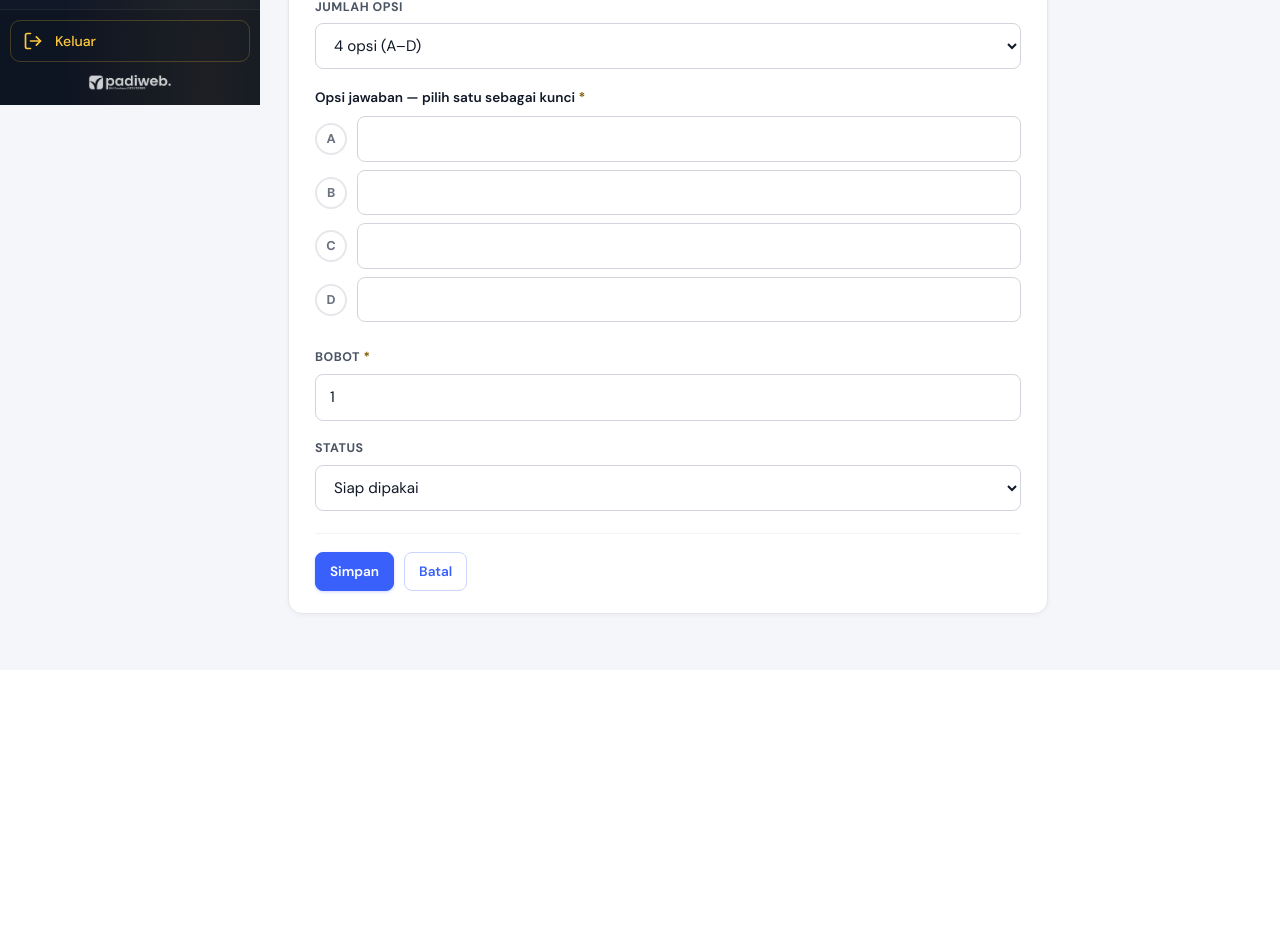
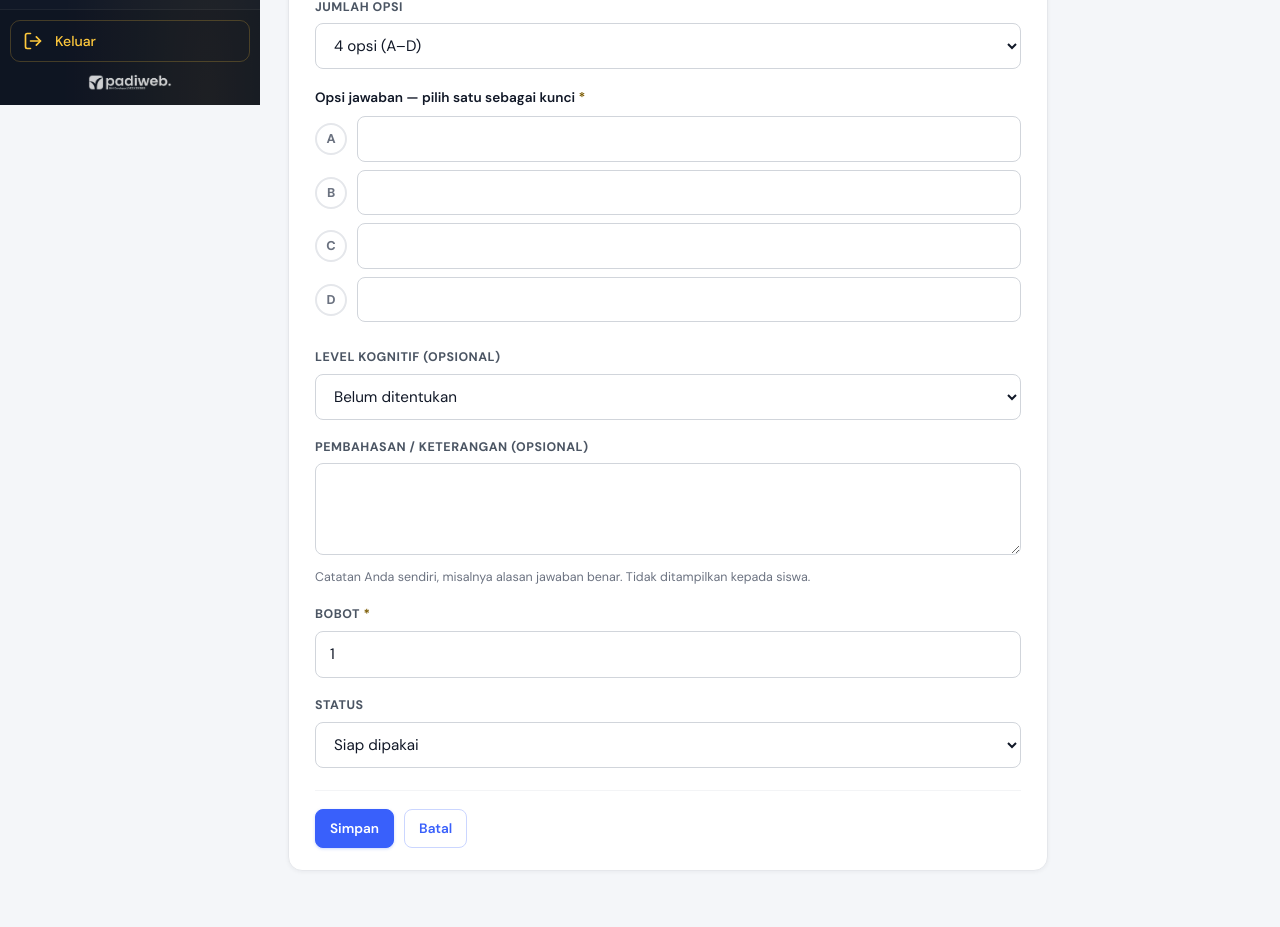
Before and after one commit to padiweb/ujiansmk, a Laravel app: page /staf/bank-soal/1/soal/tambah in a window 1280 px wide. Shown: the part 695-1622 px from the top of the page. Before the commit the page ends 1312 px from the top, so only its background shows below. Run offline with Laravel 12, Linux system fonts and the light colour scheme; a user stored in the database is signed in; tables that the repository leaves empty hold one stand-in row (values such as "Sample post").

Commit message:
Penyusun soal otomatis: pilih level kognitif L1-L3 (atau campuran), AI mengisi level dan pembahasan; level dan pembahasan dapat diedit/ditulis sendiri pada soal; kisi-kisi memakai level tersimpan; petunjuk bila fitur belum diaktifkan
Co-Authored-By: Claude Sonnet 5.5 <noreply@anthropic.com>

```diff
--- a/app/Http/Controllers/Staf/OtomatisSoalController.php
+++ b/app/Http/Controllers/Staf/OtomatisSoalController.php
@@ -44,7 +44,8 @@ class OtomatisSoalController extends Controller
             'kesulitan' => ['required', Rule::in(PermintaanSoal::KESULITAN)],
             'materi' => ['nullable', 'string', 'max:4000'],
             'soal_per_bacaan' => ['nullable', 'integer', 'between:0,10'],
-        ], [], ['soal_per_bacaan' => 'Soal per bacaan', 'topik' => 'Topik', 'jumlah' => 'Jumlah soal', 'tipe' => 'Jenis soal', 'jumlah_opsi' => 'Jumlah opsi',
+            'level' => ['nullable', Rule::in(PermintaanSoal::LEVEL)],
+        ], [], ['level' => 'Level kognitif', 'soal_per_bacaan' => 'Soal per bacaan', 'topik' => 'Topik', 'jumlah' => 'Jumlah soal', 'tipe' => 'Jenis soal', 'jumlah_opsi' => 'Jumlah opsi',
             'kesulitan' => 'Tingkat kesulitan', 'materi' => 'Materi acuan']);
 
         $permintaan = new PermintaanSoal(
@@ -57,6 +58,7 @@ class OtomatisSoalController extends Controller
             kesulitan: $data['kesulitan'],
             materi: $data['materi'] ?? null,
             soalPerBacaan: (int) ($data['soal_per_bacaan'] ?? 0),
+            level: $data['level'] ?? 'campuran',
         );
 
         try {
--- a/app/Http/Controllers/Staf/SoalController.php
+++ b/app/Http/Controllers/Staf/SoalController.php
@@ -36,6 +36,8 @@ class SoalController extends Controller
         DB::transaction(function () use ($request, $bank, $data) {
             $soal = $bank->soal()->create([
                 'bacaan_id' => $data['bacaan_id'] ?? null,
+                'level' => $data['level'] ?? null,
+                'pembahasan' => $data['pembahasan'] ?? null,
                 'tipe' => $data['tipe'],
                 'pertanyaan' => $data['pertanyaan'],
                 'bobot' => $data['bobot'],
@@ -77,6 +79,8 @@ class SoalController extends Controller
 
             $soal->update([
                 'bacaan_id' => $data['bacaan_id'] ?? null,
+                'level' => $data['level'] ?? null,
+                'pembahasan' => $data['pembahasan'] ?? null,
                 'pertanyaan' => $data['pertanyaan'],
                 'bobot' => $data['bobot'],
                 'rubrik_esai' => $soal->tipe === Soal::ESAI ? ($data['rubrik_esai'] ?? null) : null,
@@ -139,6 +143,8 @@ class SoalController extends Controller
         $aturan = [
             'tipe' => ['required', Rule::in([Soal::PG, Soal::ESAI])],
             'bacaan_id' => ['nullable', 'integer', Rule::exists('bacaan_soal', 'id')->where('bank_soal_id', $bank->id)],
+            'level' => ['nullable', Rule::in(array_keys(Soal::LEVEL))],
+            'pembahasan' => ['nullable', 'string', 'max:3000'],
             'pertanyaan' => ['required', 'string', 'max:5000'],
             'bobot' => ['required', 'numeric', 'between:0.01,100'],
             'status' => ['required', Rule::in(['draf', 'siap'])],
@@ -156,7 +162,7 @@ class SoalController extends Controller
         }
 
         $nama = [
-            'bacaan_id' => 'Bacaan', 'pertanyaan' => 'Pertanyaan', 'bobot' => 'Bobot', 'status' => 'Status', 'gambar' => 'Gambar',
+            'level' => 'Level', 'pembahasan' => 'Pembahasan', 'bacaan_id' => 'Bacaan', 'pertanyaan' => 'Pertanyaan', 'bobot' => 'Bobot', 'status' => 'Status', 'gambar' => 'Gambar',
             'kunci' => 'Kunci jawaban', 'rubrik_esai' => 'Jawaban acuan', 'jumlah_opsi' => 'Jumlah opsi',
         ] + collect(LayananSoal::LABEL)->mapWithKeys(fn ($h) => ["opsi.{$h}" => "Opsi {$h}"])->all();
 
--- a/app/Impor/SoalPengimpor.php
+++ b/app/Impor/SoalPengimpor.php
@@ -42,6 +42,8 @@ class SoalPengimpor extends Pengimpor
             ['header' => 'Kunci', 'key' => 'kunci', 'wajib' => false, 'contoh' => 'B'],
             ['header' => 'Bobot', 'key' => 'bobot', 'wajib' => false, 'contoh' => '1'],
             ['header' => 'Jawaban Acuan', 'key' => 'rubrik', 'wajib' => false, 'contoh' => ''],
+            ['header' => 'Level', 'key' => 'level', 'wajib' => false, 'contoh' => 'L1'],
+            ['header' => 'Pembahasan', 'key' => 'pembahasan', 'wajib' => false, 'contoh' => ''],
             ['header' => 'Kode Bacaan', 'key' => 'kode_bacaan', 'wajib' => false, 'contoh' => 'B1'],
             ['header' => 'Teks Bacaan', 'key' => 'teks_bacaan', 'wajib' => false, 'contoh' => ''],
         ];
@@ -78,6 +80,8 @@ class SoalPengimpor extends Pengimpor
             'kunci' => ['nullable', Rule::in(['A', 'B', 'C', 'D', 'E', 'a', 'b', 'c', 'd', 'e'])],
             'bobot' => ['nullable', 'numeric', 'between:0.01,100'],
             'rubrik' => ['nullable', 'string', 'max:5000'],
+            'level' => ['nullable', Rule::in(['L1', 'L2', 'L3', 'l1', 'l2', 'l3'])],
+            'pembahasan' => ['nullable', 'string', 'max:3000'],
             'kode_bacaan' => ['nullable', 'string', 'max:30'],
             'teks_bacaan' => ['nullable', 'string', 'max:8000'],
         ];
@@ -129,6 +133,8 @@ class SoalPengimpor extends Pengimpor
 
         $soal = $this->bank->soal()->create([
             'bacaan_id' => $bacaanId,
+            'level' => filled($b['level'] ?? null) ? strtoupper($b['level']) : null,
+            'pembahasan' => $b['pembahasan'] ?? null,
             'tipe' => $tipe,
             'pertanyaan' => $b['pertanyaan'],
             'bobot' => $b['bobot'] ?? 1,
--- a/app/Models/Soal.php
+++ b/app/Models/Soal.php
@@ -16,7 +16,9 @@ class Soal extends Model
     public const PG = 'pg';
     public const ESAI = 'esai';
 
-    protected $fillable = ['bank_soal_id', 'bacaan_id', 'tipe', 'pertanyaan', 'gambar', 'bobot', 'rubrik_esai', 'status', 'sumber', 'urutan'];
+    public const LEVEL = ['L1' => 'L1 — Pengetahuan/pemahaman', 'L2' => 'L2 — Penerapan', 'L3' => 'L3 — Penalaran (HOTS)'];
+
+    protected $fillable = ['bank_soal_id', 'bacaan_id', 'level', 'pembahasan', 'tipe', 'pertanyaan', 'gambar', 'bobot', 'rubrik_esai', 'status', 'sumber', 'urutan'];
 
     protected function casts(): array
     {
--- a/app/Otomatis/PenyusunSoal.php
+++ b/app/Otomatis/PenyusunSoal.php
@@ -148,7 +148,9 @@ Anda adalah penyusun soal ujian untuk guru SMK di Indonesia. Tulis soal dalam Ba
 
 Aturan keluaran:
 - Balas HANYA dengan satu objek JSON, tanpa penjelasan dan tanpa pagar kode.
-- Bentuk: {"soal":[{"tipe":"pg","pertanyaan":"...","opsi":["...","..."],"kunci":"A"},{"tipe":"esai","pertanyaan":"...","rubrik":"..."}]}
+- Bentuk: {"soal":[{"tipe":"pg","level":"L1","pertanyaan":"...","opsi":["...","..."],"kunci":"A","pembahasan":"..."},{"tipe":"esai","level":"L2","pertanyaan":"...","rubrik":"...","pembahasan":"..."}]}
+- "level" adalah level kognitif: L1 = pengetahuan/pemahaman (mengingat, menyebutkan, menjelaskan), L2 = penerapan (menghitung, menerapkan, menggunakan dalam situasi), L3 = penalaran/HOTS (menganalisis, mengevaluasi, memecahkan masalah kontekstual). Isi "level" setiap soal sesuai levelnya.
+- "pembahasan" berisi penjelasan singkat (satu sampai dua kalimat) mengapa jawaban benar, untuk guru.
 - Soal "pg": isi "opsi" persis sejumlah yang diminta, tepat satu jawaban benar, "kunci" berupa huruf (A, B, C, ...). Jangan memakai opsi "semua benar", "semua salah", atau "tidak ada yang benar". Jangan menulis huruf opsi di dalam teks opsi.
 - Soal "esai": "rubrik" berisi jawaban acuan singkat untuk membantu guru mengoreksi.
 - Jangan membuat soal yang ambigu, ofensif, atau bergantung pada gambar yang tidak tersedia.
@@ -169,6 +171,7 @@ TEKS;
             .'Tingkat: Kelas '.$this->bersih($p->tingkat, 5)."\n"
             .'Topik: '.$this->bersih($p->topik, 300)."\n"
             ."Tingkat kesulitan: {$p->kesulitan}\n"
+            .($p->level === 'campuran' ? "Level kognitif: campuran, sebarkan kurang lebih merata antara L1, L2, dan L3." . "\n" : "Level kognitif: semua soal level {$p->level}." . "\n")
             ."Buat tepat {$pg} soal pg (opsi: {$huruf}, jumlah opsi {$p->jumlahOpsi}) dan {$esai} soal esai."
             .($p->soalPerBacaan > 0 ? "\nSoal berbasis bacaan: buat {$p->jumlahBacaan()} bacaan (kode B1, B2, ...), tiap bacaan dipakai oleh sampai {$p->soalPerBacaan} soal." : '')
             .$materi."\nDATA>>>";
--- a/app/Otomatis/PermintaanSoal.php
+++ b/app/Otomatis/PermintaanSoal.php
@@ -7,6 +7,9 @@ class PermintaanSoal
     public const TIPE = ['pg', 'esai', 'campuran'];
 
     public const KESULITAN = ['mudah', 'sedang', 'sulit'];
+
+    /** Level kognitif yang diminta: campuran (tersebar) atau satu level. */
+    public const LEVEL = ['campuran', 'L1', 'L2', 'L3'];
 
     public function __construct(
         public readonly string $mapel,
@@ -18,6 +21,7 @@ class PermintaanSoal
         public readonly string $kesulitan,
         public readonly ?string $materi = null,
         public readonly int $soalPerBacaan = 0, // 0 = tanpa bacaan; >0 = tiap bacaan dipakai sekian soal
+        public readonly string $level = 'campuran',
     ) {}
 
     /** Jumlah bacaan yang diminta (0 bila tanpa bacaan). */
--- a/app/Services/LayananKisiKisi.php
+++ b/app/Services/LayananKisiKisi.php
@@ -26,7 +26,7 @@ class LayananKisiKisi
         $sebaran = ['L1' => 0, 'L2' => 0, 'L3' => 0];
 
         foreach ($soal->sortBy(fn (Soal $s) => ($s->tipe === Soal::PG ? 0 : 1).sprintf('%08d', $s->urutan)) as $i => $s) {
-            $level = $this->level($s->pertanyaan, $s->tipe === Soal::ESAI);
+            $level = in_array($s->level, ['L1', 'L2', 'L3'], true) ? $s->level : $this->level($s->pertanyaan, $s->tipe === Soal::ESAI);
             $sebaran[$level]++;
             $baris[] = [
                 'no' => count($baris) + 1, 'jenis' => $s->tipe, 'indikator' => $this->indikator($s->pertanyaan), 'level' => $level,
--- a/app/Services/LayananOtomatis.php
+++ b/app/Services/LayananOtomatis.php
@@ -85,6 +85,8 @@ class LayananOtomatis
                 }
                 $baru = $bank->soal()->create([
                     'bacaan_id' => $bacaanId,
+                    'level' => $s['level'] ?? null,
+                    'pembahasan' => $s['pembahasan'] ?? null,
                     'tipe' => $s['tipe'],
                     'pertanyaan' => $s['pertanyaan'],
                     'bobot' => 1,
--- a/resources/views/staf/soal/form.blade.php
+++ b/resources/views/staf/soal/form.blade.php
@@ -85,6 +85,24 @@
         </div>
     @endif
 
+    <div class="bidang @error('level') salah @enderror">
+        <label for="level">Level kognitif (opsional)</label>
+        <select id="level" name="level">
+            <option value="">Belum ditentukan</option>
+            @foreach (\App\Models\Soal::LEVEL as $k => $l)
+                <option value="{{ $k }}" @selected(old('level', $soal?->level) === $k)>{{ $l }}</option>
+            @endforeach
+        </select>
+        @error('level') <small class="galat-bidang">{{ $message }}</small> @enderror
+    </div>
+
+    <div class="bidang @error('pembahasan') salah @enderror">
+        <label for="pembahasan">Pembahasan / keterangan (opsional)</label>
+        <textarea id="pembahasan" name="pembahasan" rows="3" maxlength="3000">{{ old('pembahasan', $soal?->pembahasan) }}</textarea>
+        <small class="bantuan">Catatan Anda sendiri, misalnya alasan jawaban benar. Tidak ditampilkan kepada siswa.</small>
+        @error('pembahasan') <small class="galat-bidang">{{ $message }}</small> @enderror
+    </div>
+
     <div class="bidang @error('bobot') salah @enderror">
         <label for="bobot">Bobot <span class="wajib">*</span></label>
         <input id="bobot" name="bobot" type="number" step="0.01" min="0.01" max="100" required
```
Also changed, not shown: app/Otomatis/PenyaringHasil.php (+13 -2 lines), resources/views/staf/bank-soal/otomatis.blade.php (+10 -0 lines), resources/views/staf/bank-soal/show.blade.php (+7 -0 lines), tests/Feature/LevelSoalTest.php (added, +85 -0 lines), database/migrations/2026_11_24_000001_tambah_level_dan_pembahasan_pada_soal.php (added).
